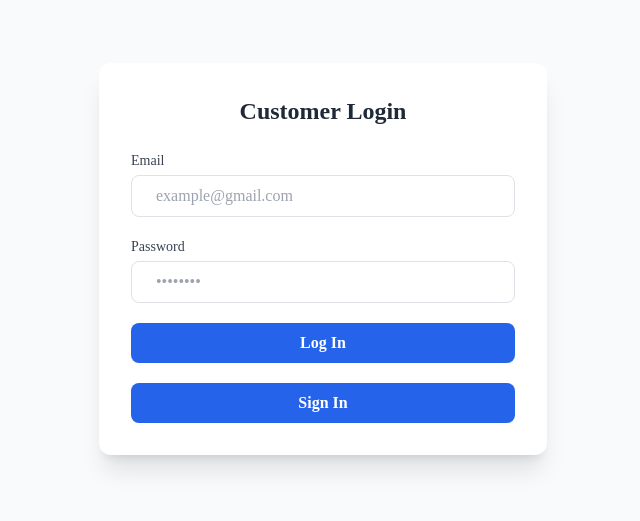
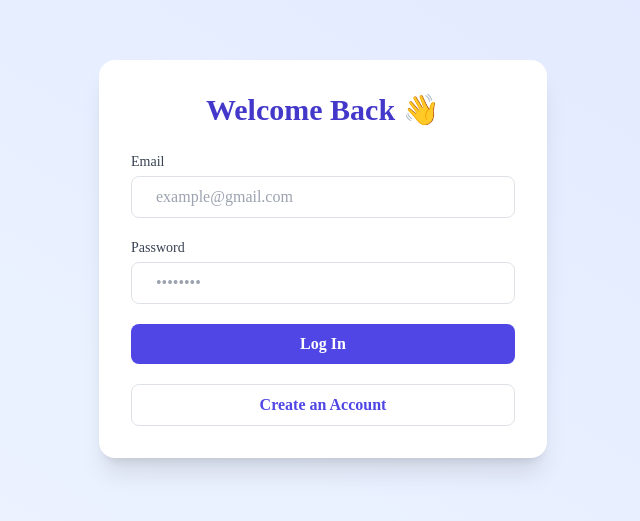
Before and after one commit to Ashu-300/appointment-proj_frontend, a React (Vite) app: page /customer/login in a window 1280 px wide. Shown: the part 141-662 px from the top of the page, without its empty margins (317-957 px from the left). Built offline with nearby package versions, Linux system fonts and the light colour scheme; no server answers.

Commit message:
final commit

```diff
--- a/src/customerPages/CustomerLogIn.jsx
+++ b/src/customerPages/CustomerLogIn.jsx
@@ -5,13 +5,12 @@ import { useDispatch } from 'react-redux';
 import { login, logout } from '../redux/slices/CustomerSlice';
 
 const CustomerLogIn = () => {
-   const [credentials, setCredentials] = useState({
+  const [credentials, setCredentials] = useState({
     email: '',
-    password: ''
+    password: '',
   });
 
   const dispatch = useDispatch();
-
   const [error, seterror] = useState('');
   const [success, setsuccess] = useState('');
   const navigate = useNavigate();
@@ -19,20 +18,19 @@ const CustomerLogIn = () => {
   // Auto-login if token exists
   useEffect(() => {
     const token = localStorage.getItem('customerToken');
-    const customer = JSON.parse(localStorage.getItem('customerInfo'))
+    const customer = JSON.parse(localStorage.getItem('customerInfo'));
 
     if (token && customer) {
       navigate('/customer'); // redirect if already logged in
-    }
-    if (!token || !customer) {
+    } else {
       dispatch(logout()); // Force reset Redux store
     }
   }, [navigate]);
 
   const handleChange = (e) => {
-    setCredentials(prev => ({
+    setCredentials((prev) => ({
       ...prev,
-      [e.target.name]: e.target.value
+      [e.target.name]: e.target.value,
     }));
   };
 
@@ -42,81 +40,94 @@ const CustomerLogIn = () => {
     setsuccess('');
 
     try {
-
-      const res = await axios.post(`${import.meta.env.VITE_BACKEND_URL}/customer/login/submit`, credentials);
+      const res = await axios.post(
+        `${import.meta.env.VITE_BACKEND_URL}/customer/login/submit`,
+        credentials,
+        {
+          withCredentials: true,
+        }
+      );
       const { token, customer } = res.data;
-
-
 
       localStorage.setItem('customerToken', token);
       localStorage.setItem('customerInfo', JSON.stringify(customer));
 
-
       setsuccess('Login successful!');
       setCredentials({ email: '', password: '' });
 
-      // ✅ Redirect to dashboard
       navigate('/customer');
     } catch (err) {
       seterror(err.response?.data?.message || 'Login failed.');
     }
   };
-  const handleSignUp = async(e)=>{
-     navigate('/customer/signup');
-  }
+
+  const handleSignUp = () => {
+    navigate('/customer/signup');
+  };
 
   return (
-    <div className="min-h-screen flex items-center justify-center bg-gray-50 px-4">
-      <div className="max-w-md w-full bg-white shadow-xl rounded-xl p-8">
-        <h2 className="text-2xl font-bold text-gray-800 mb-6 text-center">Customer Login</h2>
+    <div className="min-h-screen flex items-center justify-center bg-gradient-to-tr from-blue-50 to-indigo-100 px-4">
+      <div className="max-w-md w-full bg-white shadow-xl rounded-2xl p-8 transition-transform duration-300 hover:scale-[1.01]">
+        <h2 className="text-3xl font-bold text-indigo-700 mb-6 text-center">
+          Welcome Back 👋
+        </h2>
 
-        {error && <p className="text-red-500 mb-4 text-center">{error}</p>}
-        {success && <p className="text-green-600 mb-4 text-center">{success}</p>}
+        {error && (
+          <p className="text-red-500 mb-4 text-center font-medium">{error}</p>
+        )}
+        {success && (
+          <p className="text-green-600 mb-4 text-center font-medium">{success}</p>
+        )}
 
         <form onSubmit={handleSubmit} className="space-y-5">
           <div>
-            <label className="block text-sm font-medium text-gray-700">Email</label>
+            <label className="block text-sm font-medium text-gray-700">
+              Email
+            </label>
             <input
               type="text"
               name="email"
               value={credentials.email}
               onChange={handleChange}
               required
-              className="mt-1 w-full border border-gray-300 rounded-lg px-4 py-2 focus:outline-none focus:ring-2 focus:ring-blue-500"
+              className="mt-1 w-full border border-gray-300 rounded-lg px-4 py-2 focus:outline-none focus:ring-2 focus:ring-indigo-500 transition duration-300"
               placeholder="example@gmail.com"
             />
           </div>
 
           <div>
-            <label className="block text-sm font-medium text-gray-700">Password</label>
+            <label className="block text-sm font-medium text-gray-700">
+              Password
+            </label>
             <input
               type="password"
               name="password"
               value={credentials.password}
               onChange={handleChange}
               required
-              className="mt-1 w-full border border-gray-300 rounded-lg px-4 py-2 focus:outline-none focus:ring-2 focus:ring-blue-500"
+              className="mt-1 w-full border border-gray-300 rounded-lg px-4 py-2 focus:outline-none focus:ring-2 focus:ring-indigo-500 transition duration-300"
               placeholder="••••••••"
             />
           </div>
 
           <button
             type="submit"
-            className="w-full bg-blue-600 hover:bg-blue-700 text-white font-semibold py-2 rounded-lg transition duration-300"
+            className="w-full bg-indigo-600 hover:bg-indigo-700 active:scale-95 text-white font-semibold py-2 rounded-lg transition-all duration-200"
           >
             Log In
           </button>
-           <button
-           onClick={handleSignUp}
-            type="submit"
-            className="w-full bg-blue-600 hover:bg-blue-700 text-white font-semibold py-2 rounded-lg transition duration-300"
+
+          <button
+            type="button"
+            onClick={handleSignUp}
+            className="w-full bg-white text-indigo-600 hover:text-white hover:bg-indigo-500 active:scale-95 border border-indigo-500 font-semibold py-2 rounded-lg transition-all duration-200"
           >
-            Sign In
+            Create an Account
           </button>
         </form>
       </div>
     </div>
   );
-}
+};
 
-export default CustomerLogIn
+export default CustomerLogIn;
--- a/src/salonPages/NewAppointments.jsx
+++ b/src/salonPages/NewAppointments.jsx
@@ -7,7 +7,7 @@ import { io } from 'socket.io-client';
 import axios from 'axios';
 
 // ✅ Place socket outside component to avoid re-connection on every render
-const socket = io('http://localhost:8080');
+const socket = io(`${import.meta.env.VITE_BACKEND_URL}`);
 
 export default function NewAppointments() {
   const salon = useSelector((state) => state?.salon?.salon)?.salon;
--- a/src/utils/socket.js
+++ b/src/utils/socket.js
@@ -3,6 +3,7 @@ import { io } from "socket.io-client";
 let socket;
 
 export function initializeSocketIO(token) {
+
     socket = io(import.meta.env.VITE_BACKEND_URL,{
         withCredentials:true,
         auth: {token}
```
